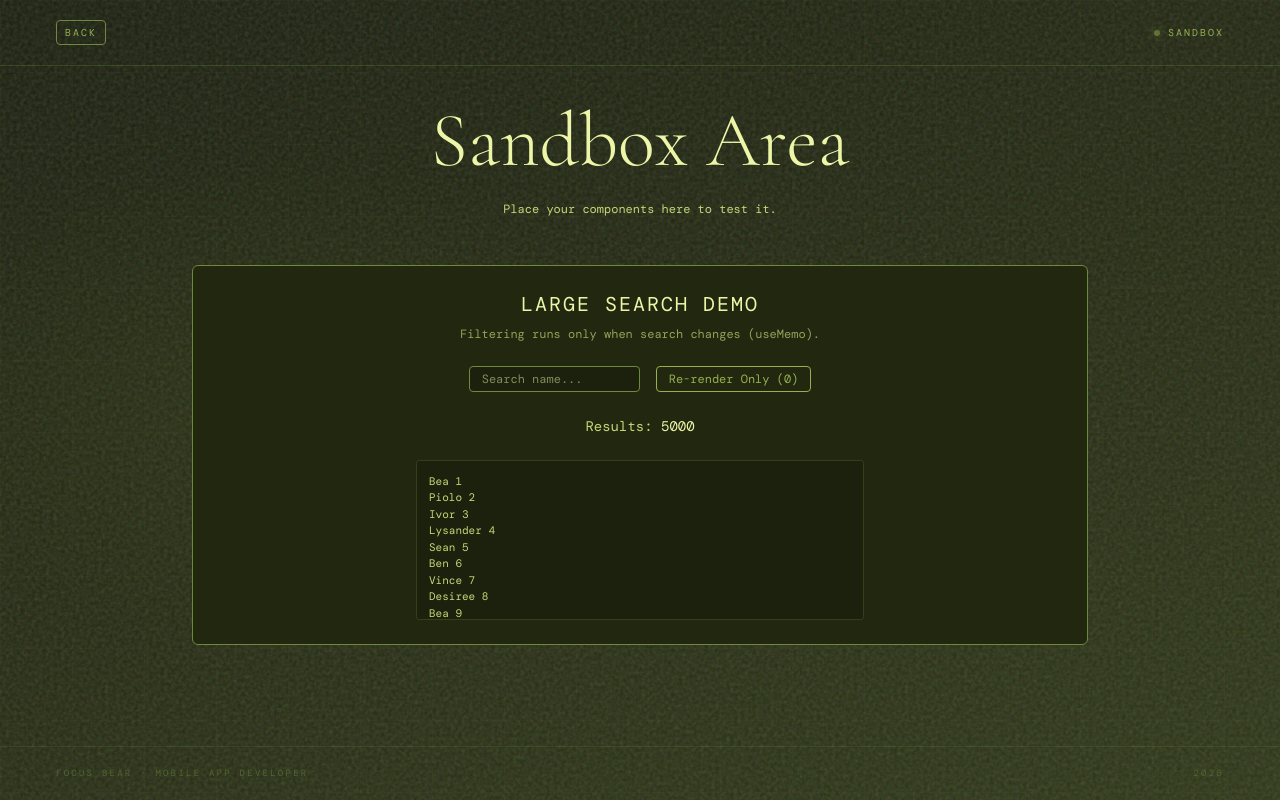
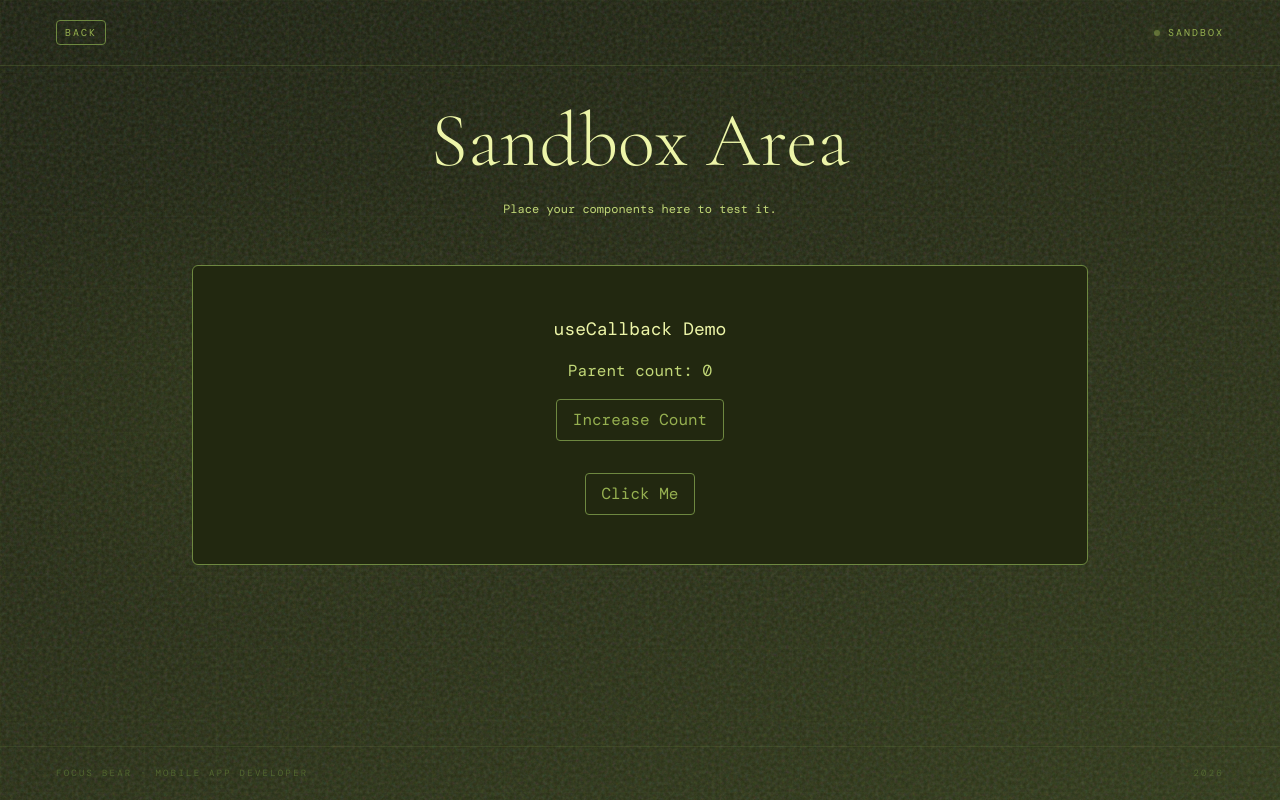
Before and after one commit to lysanderuy/lysanderuy-focusbear-mobdev-internship, a React (Vite) app in the folder milestones/milestone-5-react-fundamentals/react-app/: page /sandbox in a window 1280 px wide. Built offline with nearby package versions, Linux system fonts and the light colour scheme; a web font is replaced by a local one.

Commit message:
feat: add UseCallbackDemo component, fixes #22

```diff
--- a/milestones/milestone-5-react-fundamentals/react-app/src/App.jsx
+++ b/milestones/milestone-5-react-fundamentals/react-app/src/App.jsx
@@ -1,7 +1,7 @@
 import { BrowserRouter, Routes, Route } from "react-router-dom";
 import Home from "./pages/Home";
 import Profile from "./pages/Profile";
-import Playbox from "./pages/SandBox";
+import Sandbox from "./pages/SandBox";
 
 export default function App() {
   return (
@@ -9,7 +9,7 @@ export default function App() {
       <Routes>
         <Route path="/" element={<Home />} />
         <Route path="/profile" element={<Profile />} />
-        <Route path="/sandbox" element={<Playbox />} />
+        <Route path="/sandbox" element={<Sandbox />} />
       </Routes>
     </BrowserRouter>
   );
--- /dev/null
+++ b/milestones/milestone-5-react-fundamentals/react-app/src/components/UseCallbackDemo.jsx
@@ -0,0 +1,39 @@
+import React, { useState, useCallback } from "react";
+
+// Memoized child component
+const ChildButton = React.memo(({ onClick }) => {
+  console.log("ChildButton rendered"); // Check console or React DevTools
+  return (
+    <button
+      onClick={onClick}
+      className="px-4 py-2 border border-[#6e8840] text-[#96b050] rounded-sm mt-4 hover:bg-[#96b050]/20 transition-colors"
+    >
+      Click Me
+    </button>
+  );
+});
+
+export default function UseCallbackDemo() {
+  const [count, setCount] = useState(0);
+
+  // Memoized function passed to child
+  const handleClick = useCallback(() => {
+    console.log("Button clicked!");
+  }, []); // Stable reference
+
+  return (
+    <div className="flex flex-col items-center gap-4 w-full">
+      <h2 className="text-[#edf5a8] font-light text-lg">useCallback Demo</h2>
+      <p className="text-[#c2d878]">Parent count: {count}</p>
+      <button
+        onClick={() => setCount(count + 1)}
+        className="px-4 py-2 border border-[#6e8840] text-[#96b050] rounded-sm hover:bg-[#96b050]/20 transition-colors"
+      >
+        Increase Count
+      </button>
+
+      {/* Pass memoized function to child */}
+      <ChildButton onClick={handleClick} />
+    </div>
+  );
+}
--- a/milestones/milestone-5-react-fundamentals/react-app/src/pages/SandBox.jsx
+++ b/milestones/milestone-5-react-fundamentals/react-app/src/pages/SandBox.jsx
@@ -1,8 +1,8 @@
 import React, { useState, useEffect } from "react";
 import { Link } from "react-router-dom";
-import UseMemoDemo from "../components/UseMemoDemo";
+import UseCallbackDemo from "../components/UseCallbackDemo";
 
-export default function Playbox() {
+export default function Sandbox() {
   const [mounted, setMounted] = useState(false);
 
   useEffect(() => {
@@ -97,7 +97,7 @@ export default function Playbox() {
           </p>
 
           <div className="w-full max-w-4xl min-h-75 mt-6 border border-[#6e8840] rounded-md p-6 bg-[#222810] flex flex-col items-center justify-center">
-            <UseMemoDemo />
+            <UseCallbackDemo />
           </div>
         </main>
 
```
